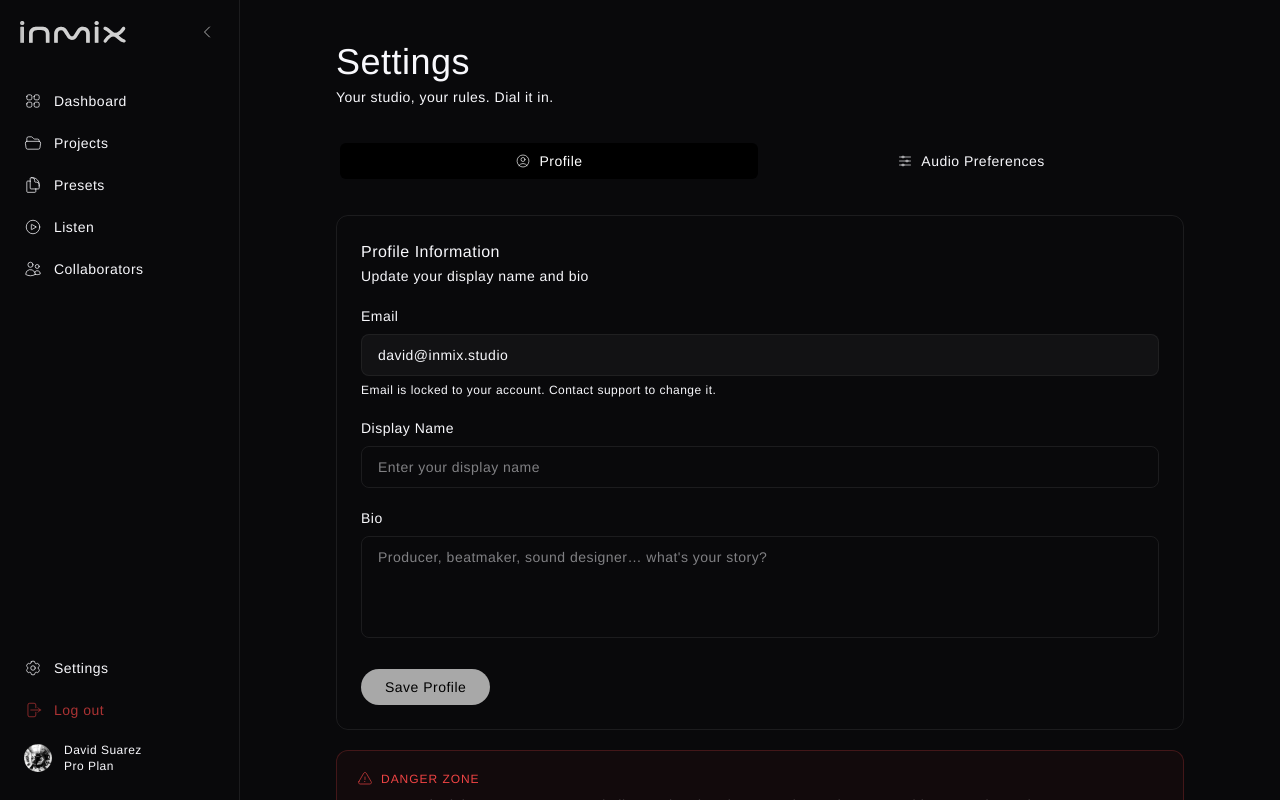
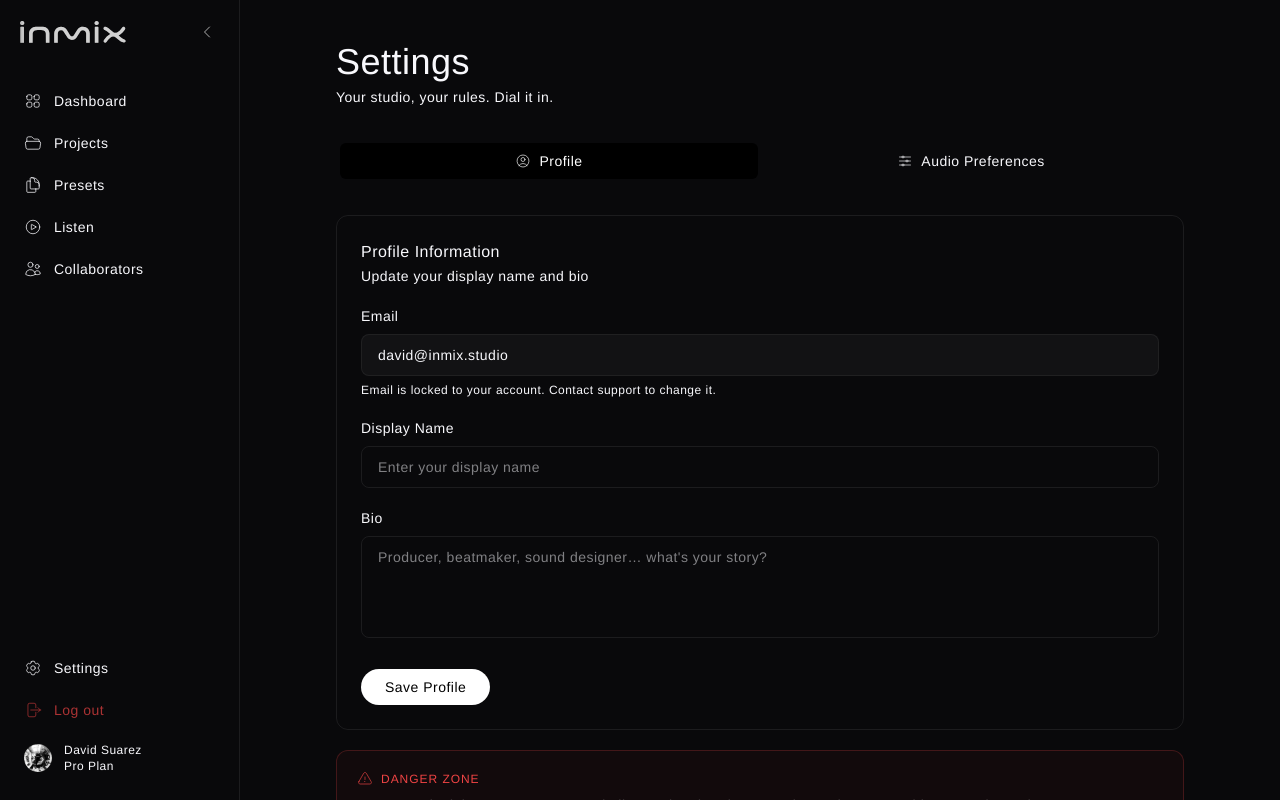
Before and after one commit to lhbidesign/inmix, a React (Vite) app: page /settings in a window 1280 px wide. Built offline with nearby package versions, Linux system fonts and the light colour scheme; a web font is replaced by a local one.

Commit message:
Settings: white Save buttons to match project-wide button style
Co-Authored-By: Claude Sonnet 4.6 <noreply@anthropic.com>

```diff
--- a/src/pages/Settings.tsx
+++ b/src/pages/Settings.tsx
@@ -290,7 +290,7 @@ export default function Settings() {
 
                   <button
                     className="mt-6 rounded-full px-6 py-2 text-sm font-medium transition-opacity hover:opacity-80"
-                    style={{ background: '#A8A8A8', color: '#000' }}
+                    style={{ background: '#ffffff', color: '#000' }}
                   >
                     Save Profile
                   </button>
@@ -383,7 +383,7 @@ export default function Settings() {
 
                   <button
                     className="mt-7 rounded-full px-6 py-2 text-sm font-medium transition-opacity hover:opacity-80"
-                    style={{ background: '#A8A8A8', color: '#000' }}
+                    style={{ background: '#ffffff', color: '#000' }}
                   >
                     Save Audio Settings
                   </button>
```
